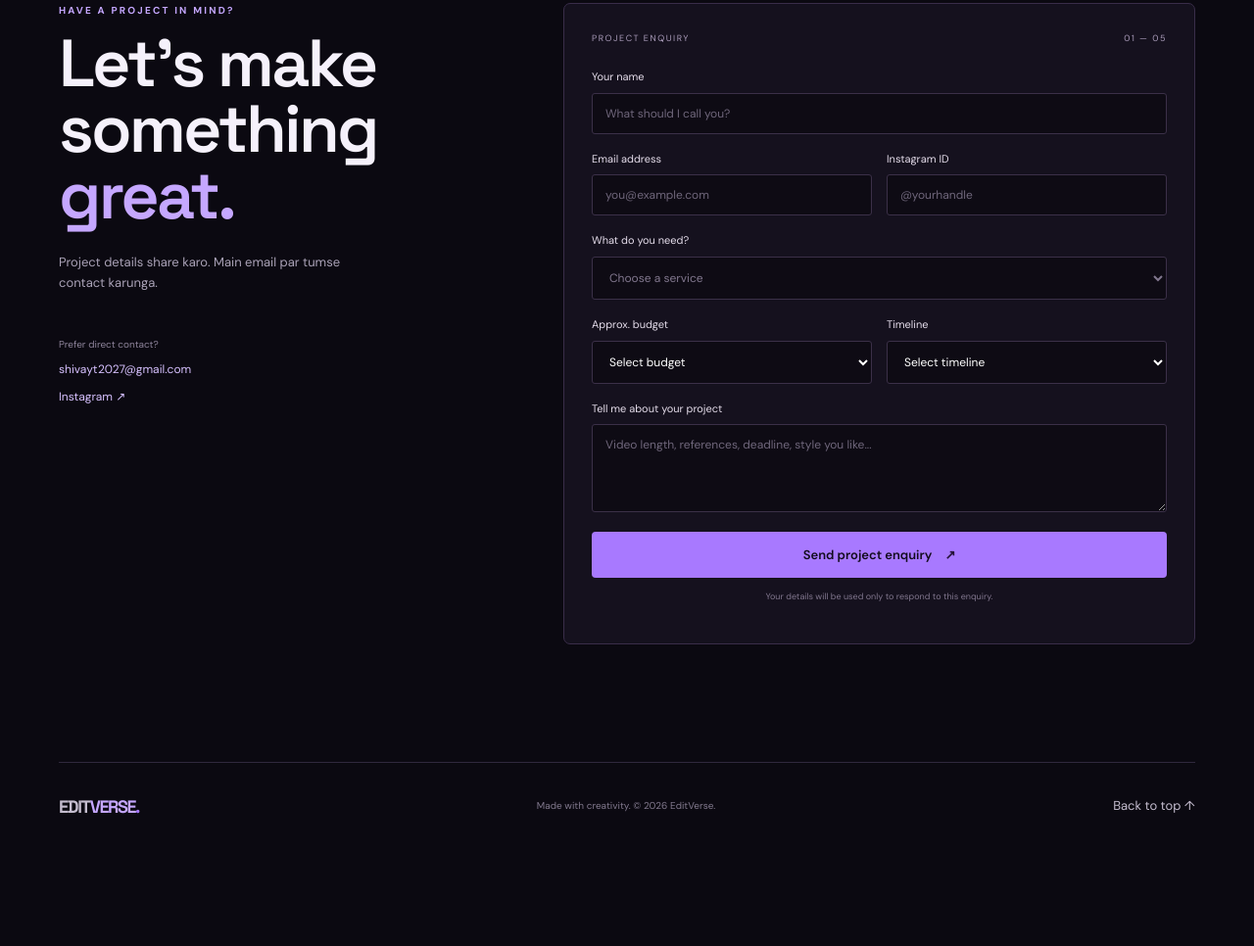
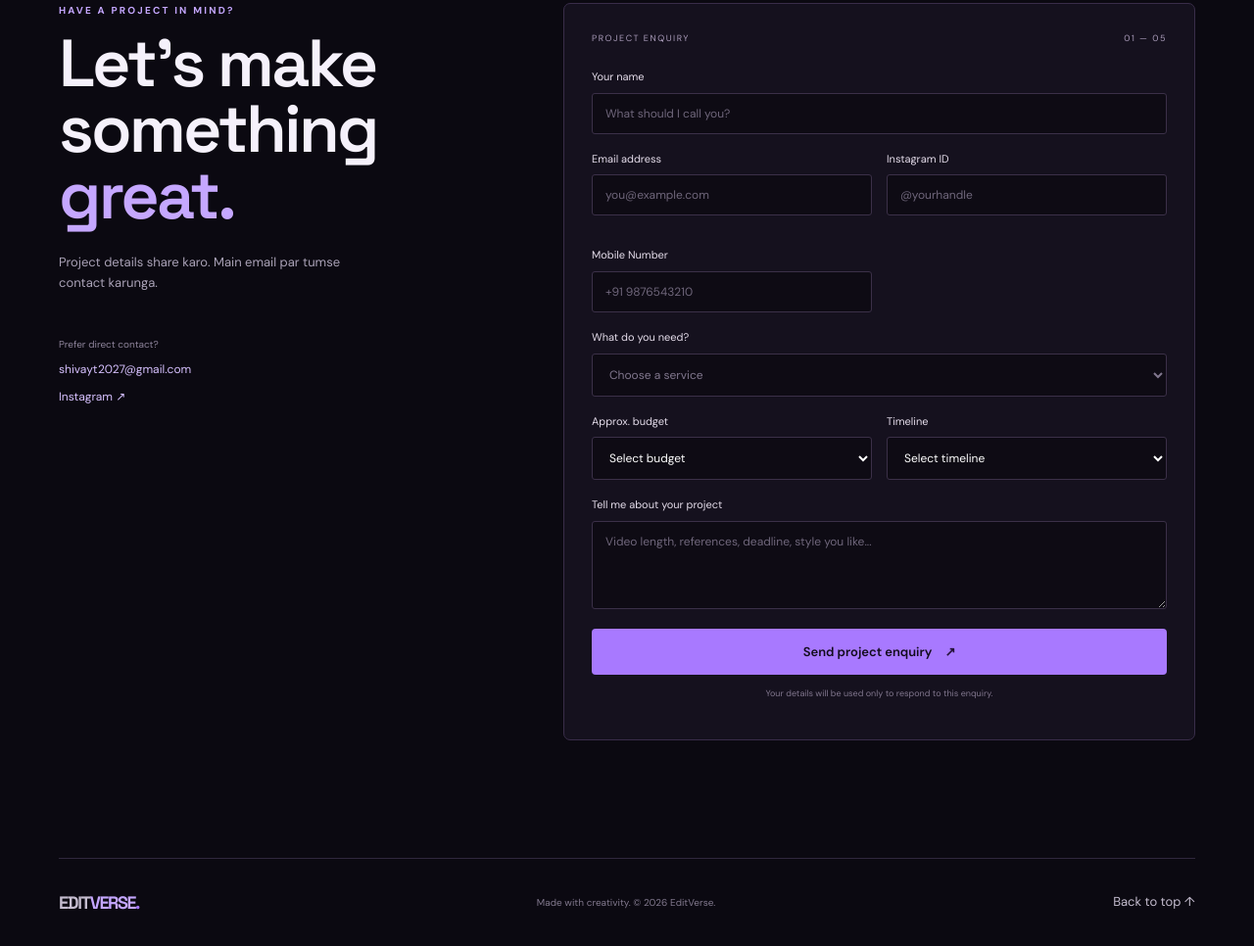
Before and after one commit to Atishedits/Atisheditverse, a plain HTML site: page index.html in a window 1280 px wide. Shown: the part 5651-6617 px from the top of the page at 98% size. Before the commit the page ends 6519 px from the top, so only its background shows below. Drawn offline with Linux system fonts and the light colour scheme.

Commit message:
Update index.html

```diff
--- a/index.html
+++ b/index.html
@@ -240,7 +240,9 @@ shivayt2027@gmail.com
           <input type="hidden" name="_next" value="https://formsubmit.co/thanks">
           <div class="form-heading"><span>PROJECT ENQUIRY</span><span>01 — 05</span></div>
           <label>Your name<input type="text" name="Name" placeholder="What should I call you?" required></label>
-          <div class="form-two"><label>Email address<input type="email" name="Email" placeholder="you@example.com" required></label><label>Instagram ID <input type="text" name="Instagram" placeholder="@yourhandle"></label></div>
+          <div class="form-two"><label>Email address<input type="email" name="Email" placeholder="you@example.com" required></label><label>Instagram ID <input type="text" name="Instagram" placeholder="@yourhandle"></label><label>Mobile Number
+  <input type="tel" name="Mobile Number" placeholder="+91 9876543210" required>
+</label></div>
           <label>What do you need?<select name="Service" required><option value="">Choose a service</option><option>Instagram Reels</option><option>YouTube Videos</option><option>Podcast Editing</option><option>Product Ads</option><option>Motion Graphics</option><option>Multiple services</option></select></label>
           <div class="form-two"><label>Approx. budget<select name="Budget"><option value="">Select budget</option><option>Under ₹1,000</option><option>₹1,000 – ₹3,000</option><option>₹3,000 – ₹5,000</option><option>₹5,000 – ₹10,000</option><option>₹10,000+</option><option>Let's discuss</option></select></label><label>Timeline<select name="Timeline"><option value="">Select timeline</option><option>Urgent (1–2 days)</option><option>Within a week</option><option>2–4 weeks</option><option>Flexible</option></select></label></div>
           <label>Tell me about your project<textarea name="Project details" rows="4" placeholder="Video length, references, deadline, style you like..." required></textarea></label>
```
